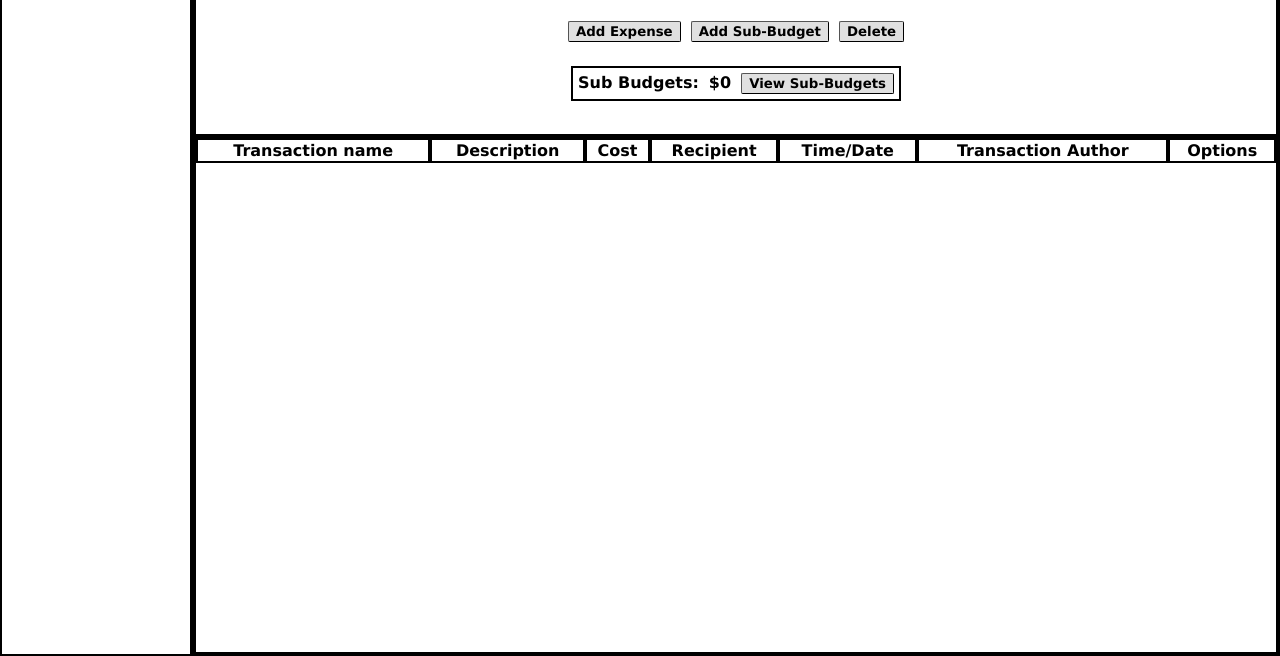
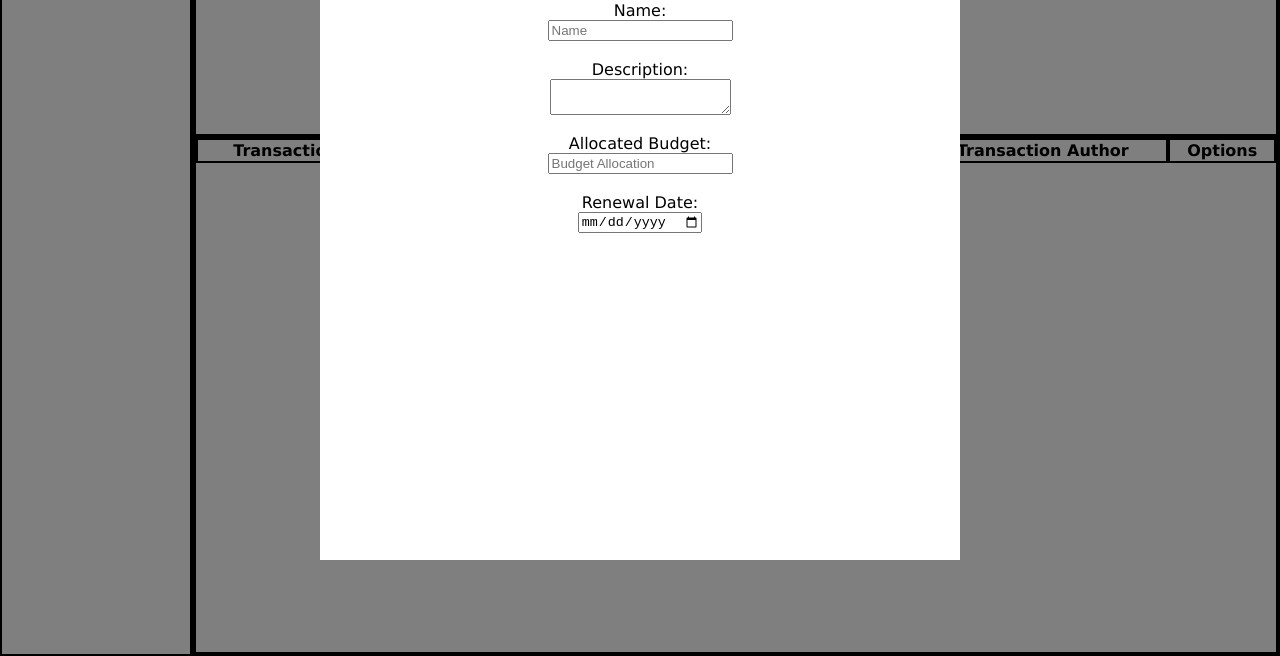
Before and after one commit to Phoenexus22/BudgetSys, a website: page public/index.html in a window 1280 px wide. Shown: the part 144-800 px from the top of the page. Drawn offline with nearby package versions, Linux system fonts and the light colour scheme; no server answers.

Commit message:
added overlay

```diff
--- a/public/index.html
+++ b/public/index.html
@@ -32,6 +32,26 @@
             <img class = "invert" onclick="openSettings()" src="src/images/cog.svg"></img>
         </div>
         <div id = "mainbody" class = "rflex">
+            <div id = "addoverlay" class = "overlay centercontent">
+                <div id = "addBox">
+                    <div id = "addexpensebox">
+                    </div>
+                    <div id = "addbudgetbox" class = "cflex centercontent">
+                        <h1>New Budget</h1>
+                        Name:
+                        <input id  = "newbudgetname" placeholder="Name"></input>
+                        <br>
+                        Description:
+                        <textarea id = "newbudgetdesc"></textarea>
+                        <br>
+                        Allocated Budget:
+                        <input id  = "newbudgetalloc" placeholder="Budget Allocation"></input>
+                        <br>
+                        Renewal Date:
+                        <input type="date"></input>
+                    </div>
+                </div>
+            </div>
             <div id = "leftBudgetContainer" class = "cflex yscroll basicborder filly">
 
             </div>
--- a/public/src/basic.css
+++ b/public/src/basic.css
@@ -253,3 +253,17 @@ table {
 .sepia { filter: sepia(100%); }
 .huerotate { filter: hue-rotate(180deg); }
 .rss.opacity { filter: opacity(50%); }
+
+.overlay {
+    position: fixed; /* Sit on top of the page content */
+    display: block; /* Hidden by default */
+    width: 100%; /* Full width (cover the whole page) */
+    height: 100%; /* Full height (cover the whole page) */
+    top: 0;
+    left: 0;
+    right: 0;
+    bottom: 0;
+    background-color: rgba(0,0,0,0.5); /* Black background with opacity */
+    z-index: 2; /* Specify a stack order in case you're using a different order for other elements */
+    /*cursor: pointer; /* Add a pointer on hover */
+  }
--- a/public/src/main.css
+++ b/public/src/main.css
@@ -28,6 +28,15 @@
     position: relative;
 }
 
+#addbox
+{
+    background-color: white;
+    width: 50%;
+    height: 80%;
+    margin-left: 25%;
+    margin-top: 5%;
+}
+
 .leftbudget
 {
     height: 10%;
```
